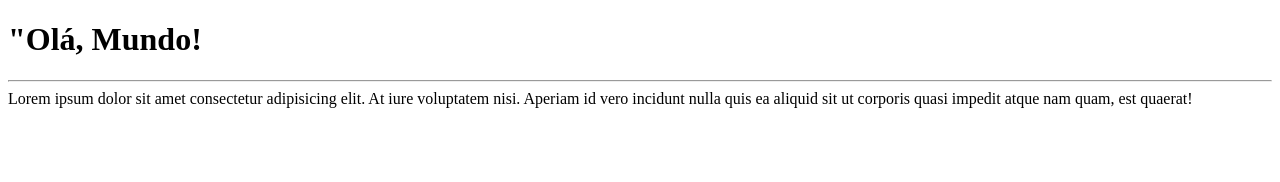
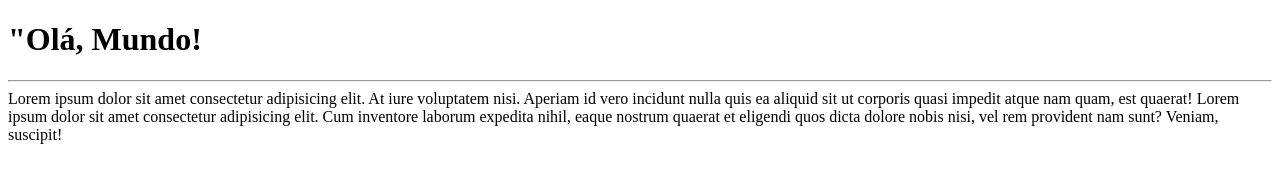
Before and after one commit to draytoncosta/Ola-Mundo, a plain HTML site: page site-exemplo/index.html in a window 1280 px wide. Drawn offline with Linux system fonts and the light colour scheme.

Commit message:
Adicionei um parágrafo.

```diff
--- a/site-exemplo/index.html
+++ b/site-exemplo/index.html
@@ -9,5 +9,6 @@
     <h1>"Olá, Mundo!</h1>
     <hr>
     Lorem ipsum dolor sit amet consectetur adipisicing elit. At iure voluptatem nisi. Aperiam id vero incidunt nulla quis ea aliquid sit ut corporis quasi impedit atque nam quam, est quaerat!
+    Lorem ipsum dolor sit amet consectetur adipisicing elit. Cum inventore laborum expedita nihil, eaque nostrum quaerat et eligendi quos dicta dolore nobis nisi, vel rem provident nam sunt? Veniam, suscipit!
 </body>
 </html>
```
